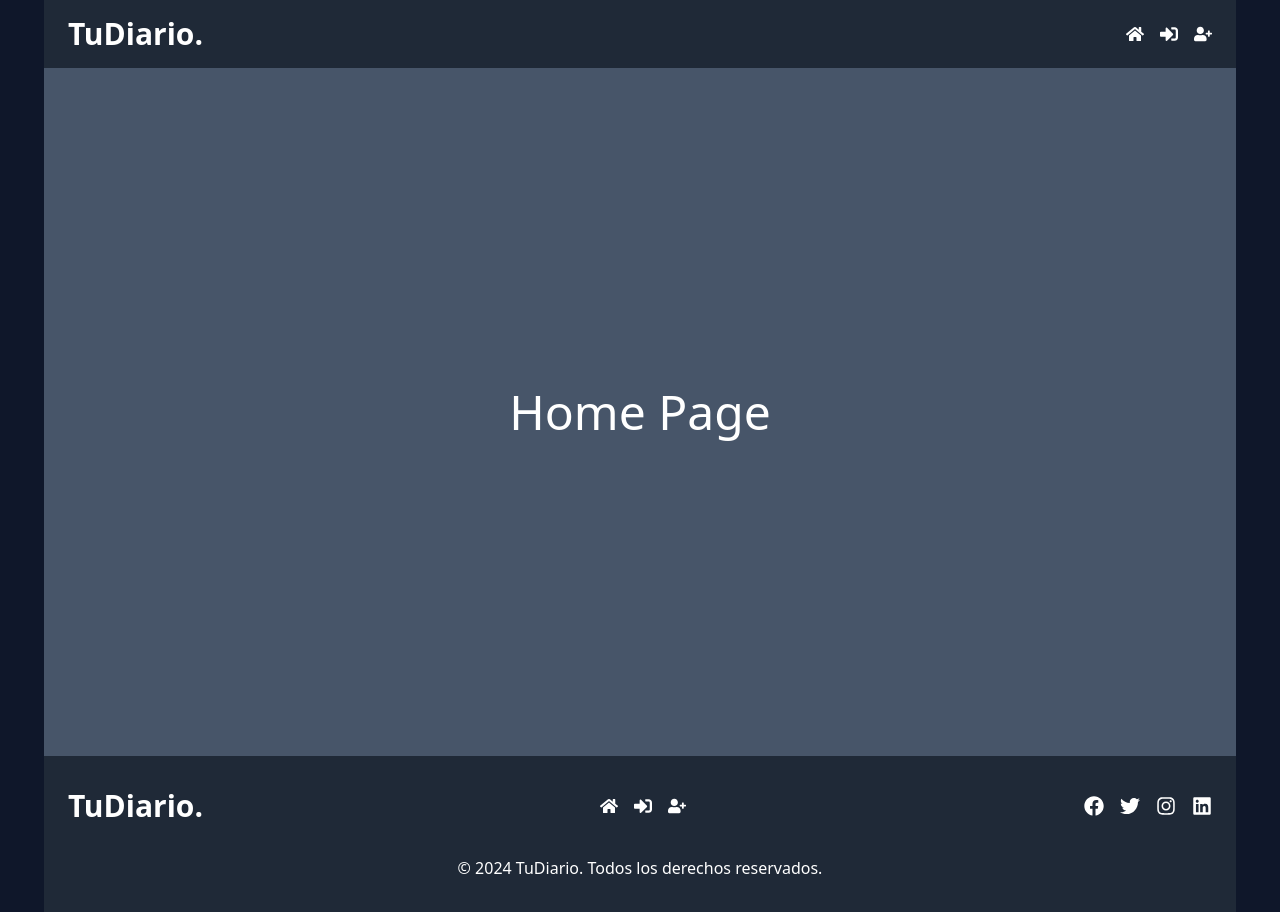
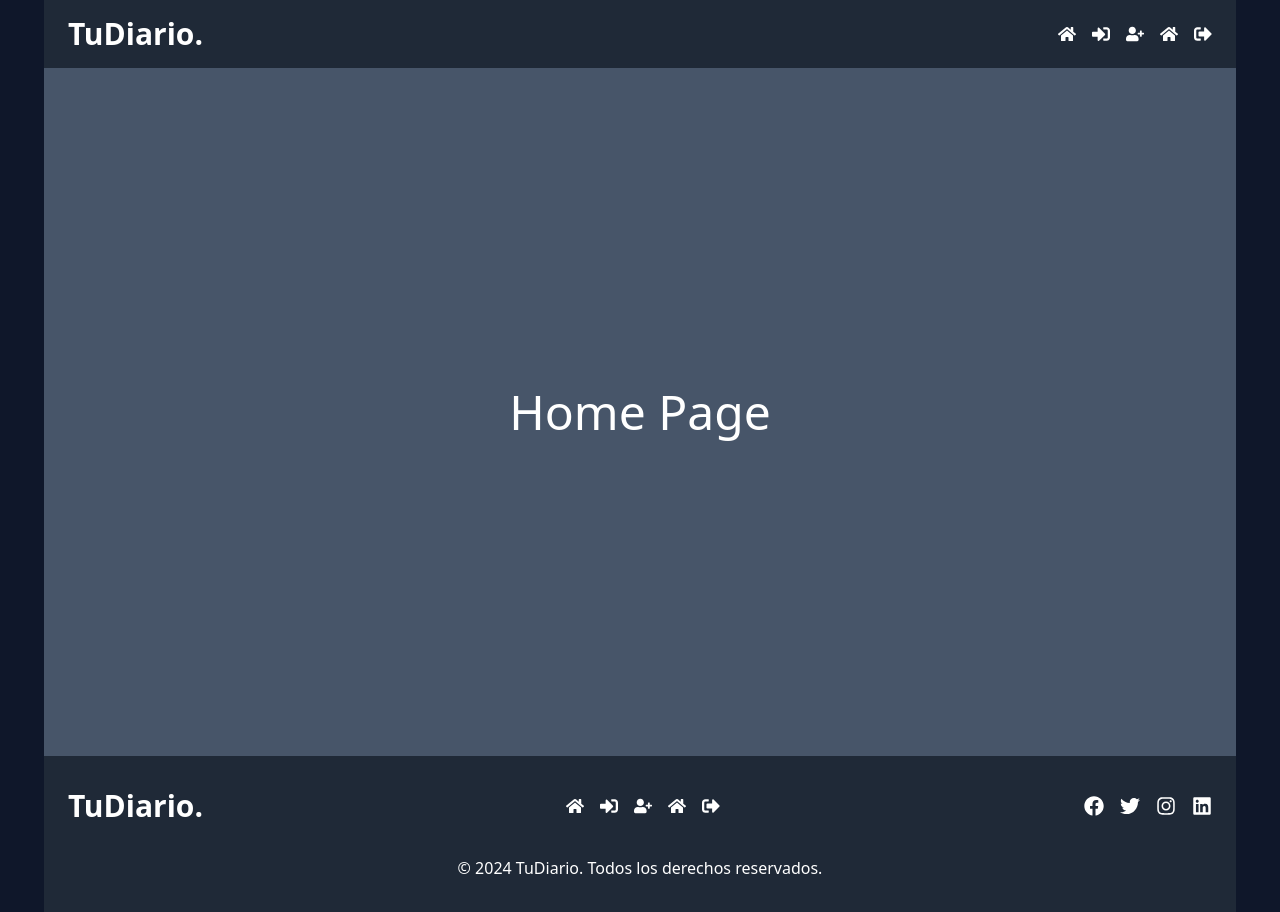
Before and after one commit to Alcon83/diarioWords, a Next.js app: page / in a window 1280 px wide. Built offline with nearby package versions, Linux system fonts and the light colour scheme; no server answers.

Commit message:
cambios para vercel con server  render problemas

```diff
--- a/src/components/Footer.jsx
+++ b/src/components/Footer.jsx
@@ -1,12 +1,10 @@
 import React from 'react';
 import Link from "next/link";
-import { authOptions } from "@/app/api/auth/[...nextauth]/route";
 import { FaFacebook, FaTwitter, FaInstagram, FaLinkedin } from 'react-icons/fa';
-import { getServerSession } from "next-auth/next";
 import { FaHome, FaSignInAlt, FaSignOutAlt, FaUserPlus, FaSpaceShuttle } from 'react-icons/fa';
 
-async function Footer() {
-  const session = await getServerSession(authOptions);
+function Footer() {
+
   return (
     <footer className="bg-gray-800 text-white px-6 py-8">
       <div className="container mx-auto flex flex-col md:flex-row justify-between items-center">
@@ -15,7 +13,7 @@ async function Footer() {
         </div>
 
         <ul className="flex gap-x-4 mb-6 md:mb-0">
-          {!session?.user ? (
+
           <>
             <li className="hover:text-blue-400 transition-colors duration-300 cursor-pointer">
               <Link href="/"><FaHome className="text-lg" /></Link>
@@ -27,7 +25,7 @@ async function Footer() {
               <Link href="/auth/register"><FaUserPlus className="text-lg" /></Link>
             </li>
           </>
-          ) : (
+
           <>
 
             <li className="hover:text-blue-400 transition-colors duration-300 cursor-pointer">
@@ -37,7 +35,7 @@ async function Footer() {
               <Link href="/api/auth/signout"> <FaSignOutAlt className="text-lg" /></Link>
             </li>
           </>
-          )}
+
         </ul>
 
         <div className="flex gap-x-4">
--- a/src/components/Navbar.jsx
+++ b/src/components/Navbar.jsx
@@ -1,11 +1,9 @@
 import Link from "next/link";
-import { getServerSession } from "next-auth/next";
-import { authOptions } from "@/app/api/auth/[...nextauth]/route";
+
+
 import { FaHome, FaSignInAlt, FaSignOutAlt, FaUserPlus, FaSpaceShuttle } from 'react-icons/fa';
 
-async function Navbar() {
-  const session = await getServerSession(authOptions);
-  console.log(session);
+ function Navbar() {
 
   return (
     <nav className="flex justify-between items-center bg-gray-800 text-white px-6 py-4">
@@ -14,7 +12,7 @@ async function Navbar() {
       <Link href="/" className="text-3xl font-bold">TuDiario.</Link>
       </div>
       <ul className="flex gap-x-4">
-        {!session?.user ? (
+
           <>
             <li className="hover:text-blue-400 transition-colors duration-300 cursor-pointer">
               <Link href="/"><FaHome className="text-lg" /></Link>
@@ -26,7 +24,7 @@ async function Navbar() {
               <Link href="/auth/register"><FaUserPlus className="text-lg" /></Link>
             </li>
           </>
-        ) : (
+
           <>
 
             <li className="hover:text-blue-400 transition-colors duration-300 cursor-pointer">
@@ -36,7 +34,7 @@ async function Navbar() {
               <Link href="/api/auth/signout"> <FaSignOutAlt className="text-lg" /></Link>
             </li>
           </>
-        )}
+
       </ul>
     </nav>
   );
```
Lines whose indentation alone changed are shown as unchanged.
